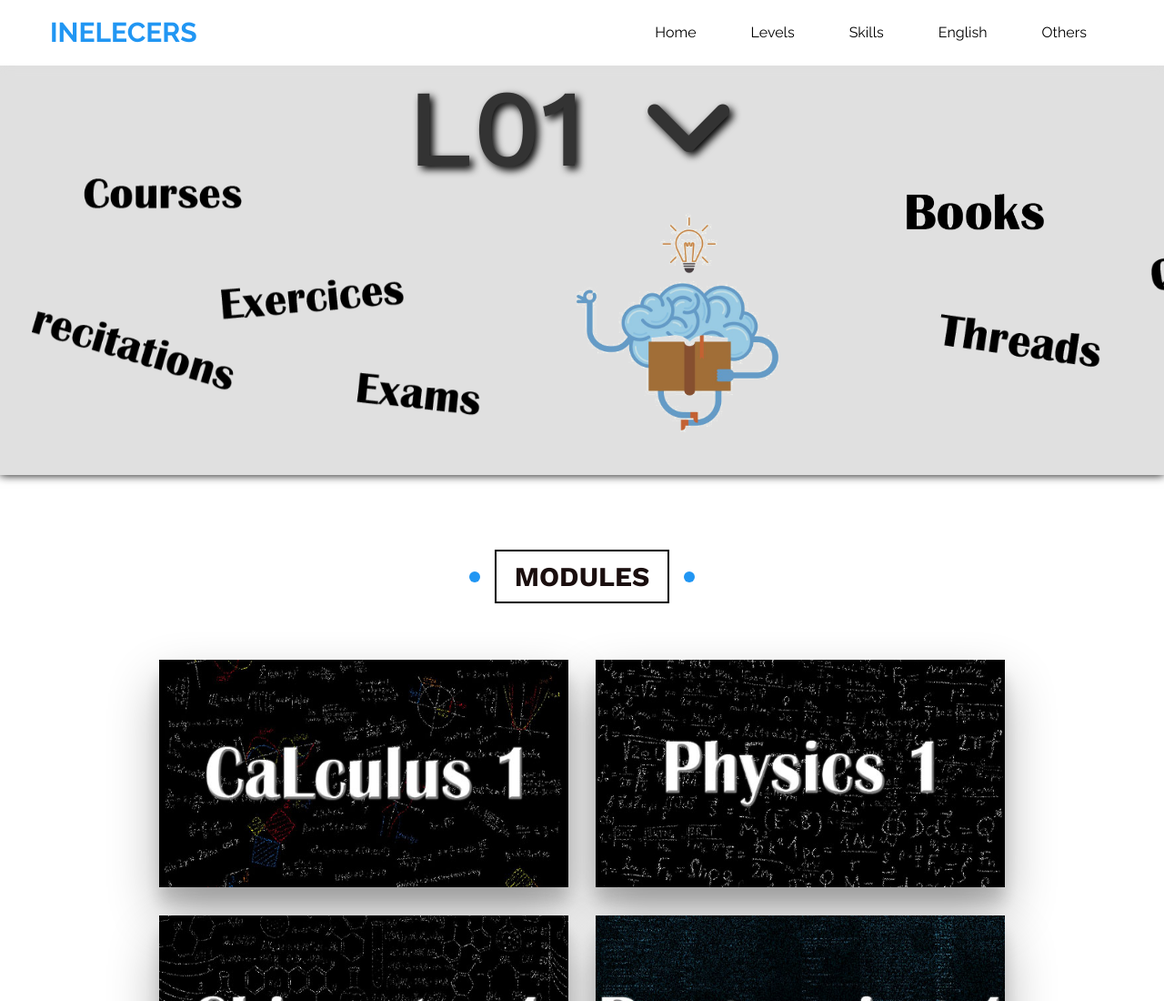
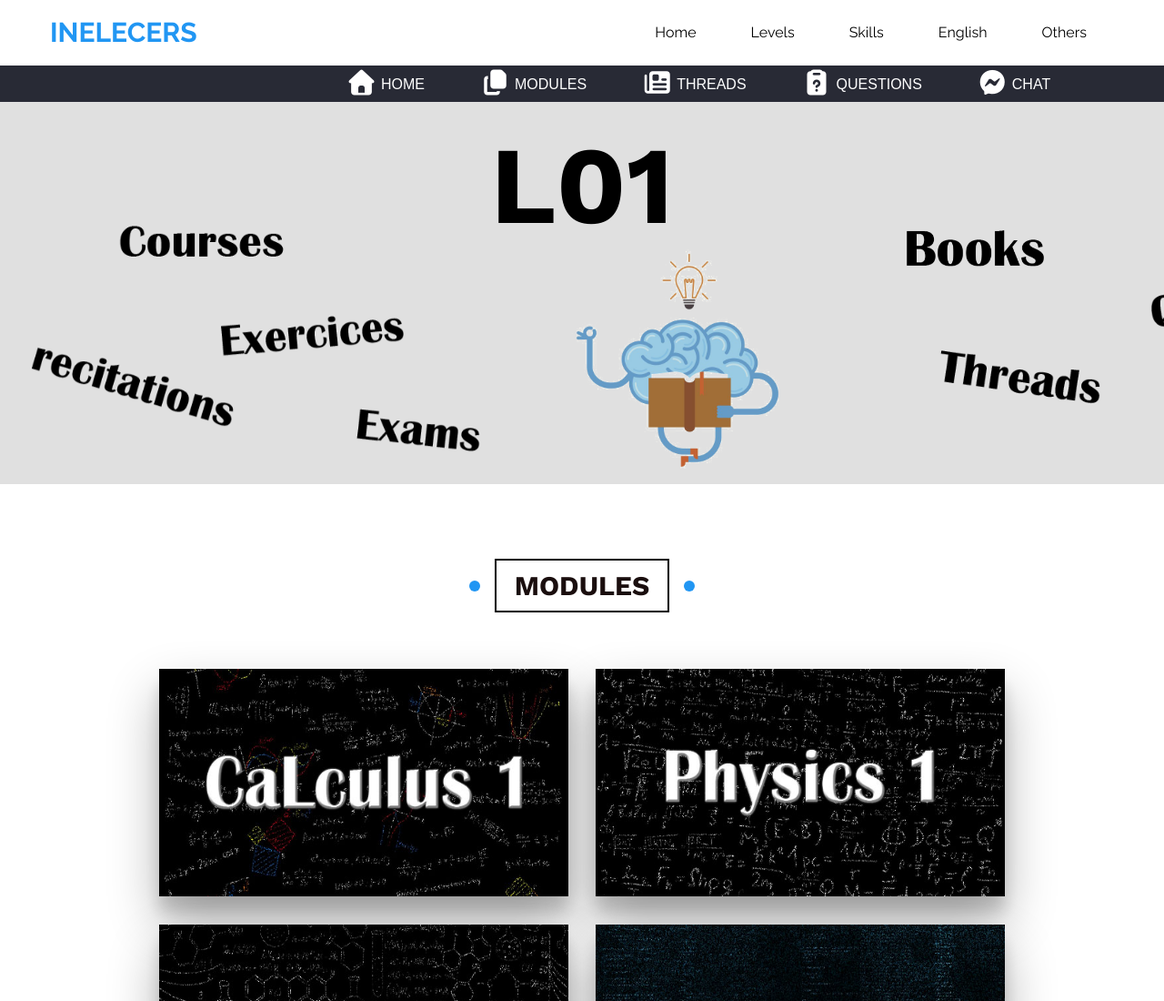
Before and after one commit to doumaabdelheq19/L01, a plain HTML site: page index.html in a window 1280 px wide. Shown: the top 1100 px of the page at 91% size. Drawn offline with nearby package versions, Linux system fonts and the light colour scheme; a web font is replaced by a local one.

Commit message:
Add files via upload

```diff
--- a/demo.css
+++ b/demo.css
@@ -105,9 +105,7 @@ ul {
 .header {
   background-color: white;
   position: relative;
-  -webkit-box-shadow: 0 0 10px #ddd;
-  -moz-box-shadow: 0 0 10px #ddd;
-  box-shadow: 0 0 10px #ddd;
+
 }
 .header .container {
   display: flex;
--- a/index.html
+++ b/index.html
@@ -11,7 +11,7 @@
     <link rel="stylesheet" type="text/css" href="demo.css" />
     <link rel="stylesheet" href="https://use.fontawesome.com/releases/v5.6.3/css/all.css" integrity="sha384-UHRtZLI+pbxtHCWp1t77Bi1L4ZtiqrqD80Kn4Z8NTSRyMA2Fd33n5dQ8lWUE00s/" crossorigin="anonymous">
     <link rel="stylesheet" href="https://maxcdn.bootstrapcdn.com/font-awesome/4.6.1/css/font-awesome.min.css">
-
+    <link rel="stylesheet" href="https://cdnjs.cloudflare.com/ajax/libs/font-awesome/6.1.2/css/all.min.css">
     <link rel="stylesheet" type="text/css" href="style.css" />
     <link rel="stylesheet" href="all.min.css">
 <link rel="stylesheet" href="normalize.css">
@@ -33,6 +33,19 @@
     </div>
 
   </div>
+  <div class="nav-L">
+    <ul class="nav-L1">
+      <li> <a href=""> <i class="fa-solid fa-house"></i> HOME</a></li>
+      <li><a href=""><i class="fa-solid fa-copy"></i>MODULES</a></li>
+      <li><a href=""><i class="fa-solid fa-newspaper"></i>THREADS</a></li>
+      <li><a href=""><i class="fa-solid fa-clipboard-question"></i>QUESTIONS</a></li>
+      <li><a href=""><i class="fa-brands fa-facebook-messenger"></i>CHAT</a></li>
+
+    </ul>
+  </div>
+
+
+  </div>
 
 
 
@@ -40,7 +53,7 @@
 
       <nav id="navbar">
         <div class="image">
-          <img src="ooo.png" class="vart">
+          <img src="cour.png" class="vart">
           <img src="pngwing.com (7).png" class="vart1">
           <img src="Az.png" class="vart2">
           <img src="ex.png" class="vart3">
@@ -53,18 +66,9 @@
 
         <ul>
 
-          <li> <div class="LA">L01 <i class="fas fa-angle-down"></i></div>
+          <li> <div class="LA"><h1>L01 </h1></div>
 
-          <ul class="abso">
-            <li class="azz"><a href="#">Home</a></li>
-            <li class="azz"><a href="#">Modules</a></li>
-            <li class="azz"><a href="#">Threads</a></li>
-            <li class="azz"><a href="#">Chat</a></li>
-            <li class="azz"><a href="#">Questions</a></li>
-          </ul>
-        </li>
 
-        </ul>
       </nav>
 
 
--- a/style.css
+++ b/style.css
@@ -3,9 +3,7 @@
 .header {
   background-color: white;
   position: relative;
-  -webkit-box-shadow: 0 0 10px #ddd;
-  -moz-box-shadow: 0 0 10px #ddd;
-  box-shadow: 0 0 10px #ddd;
+
 }
 .header .container {
   display: flex;
@@ -272,10 +270,8 @@
 
   background: #e0e0e0;
   color: inherit;
-  -webkit-box-shadow: 0 0 10px rgb(0, 0, 0);
-  -moz-box-shadow: 0 0 10px rgb(5, 5, 5);
-  box-shadow: 0 0 10px rgb(0, 0, 0);
-  height: 450px;
+
+  height: 420px;
 }
 #navbar .image .vart1{
 
@@ -288,9 +284,9 @@
 }
 
 #navbar .image .vart{
-  margin-top: -100px;
-  margin-left: -300px;
-  width: 1000px;
+  margin-top: 50px;
+  margin-left:100px;
+  width:250px;
   position: absolute;
     -webkit-animation: mover 1s infinite  alternate;
     animation: mover 2s infinite  alternate;
@@ -442,10 +438,10 @@
     position: relative;
   }
 }
-.LA {
+.LA h1{
   font-size: 120px;
-  padding-top: 5px;
-  text-shadow: 4px 4px 8px black;
+  padding-top: -5px;
+  color: black;
 
 }
 
@@ -453,3 +449,42 @@
   padding-top: 10px;
   align-items: center;
 }
+.nav-L{
+  background-color: #282A35;
+  height: 40px;
+}
+.nav-L .nav-L1{
+  display: flex;
+ margin-left: 350px;
+width: 800px;
+
+
+}
+.nav-L .nav-L1 > li {
+  display: flex;
+}
+.nav-L .nav-L1 > li >a{
+  text-decoration: none;
+  font-family: 'Source Sans Pro', sans-serif;
+  color: white;
+  padding: auto;
+  padding: 0 30px;
+  display: flex;
+  justify-content: center;
+  align-items: center;
+  height:   42px;
+  position: relative;
+
+
+  transition: var(--main-transition);
+  overflow: hidden;
+}
+.nav-L .nav-L1 > li >a:hover{
+  background-color: black;
+}
+.nav-L .nav-L1 i{
+  color: white;
+  font-size: 28px;
+  margin-right: 4px;
+  margin-bottom: 4px;
+}
```
Also changed, not shown: cour.png (added).
